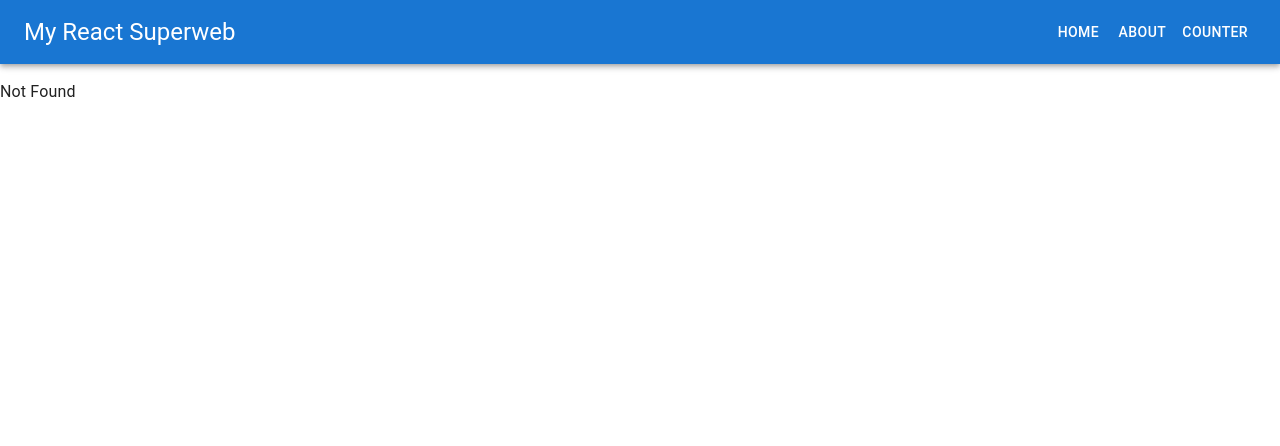
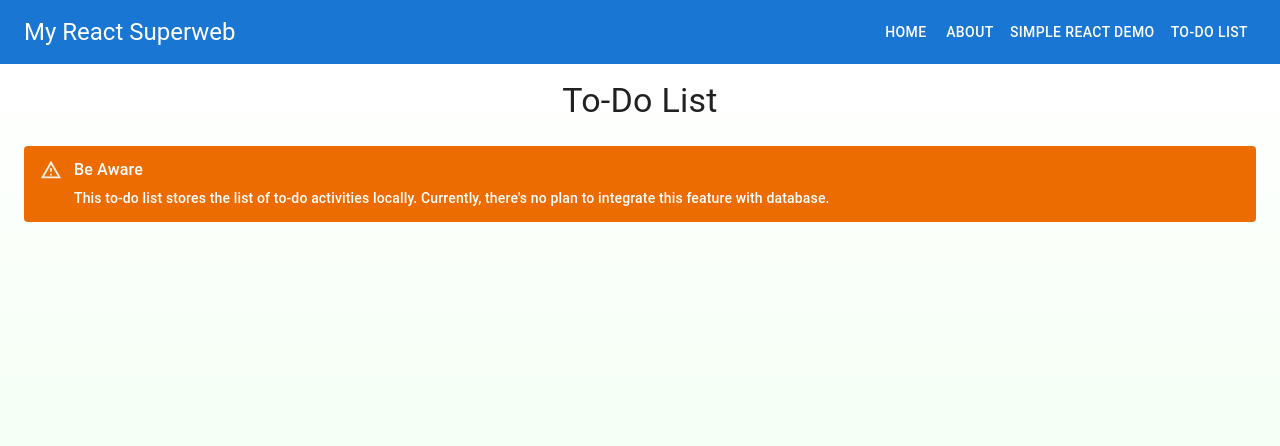
Before and after one commit to iamdejan/my-react-superweb, a React (Vite) app: page /to-do-list in a window 1280 px wide. Before the commit this address had no page. Shown: the top 446 px of the page. Built offline with nearby package versions, Linux system fonts and the light colour scheme.

Commit message:
feat: to-do list

```diff
--- /dev/null
+++ b/src/pages/ToDoList.tsx
@@ -0,0 +1,24 @@
+import { Alert, AlertTitle, Container, Typography } from "@mui/material";
+import { JSX } from "react";
+
+export default function ToDoList(): JSX.Element {
+  return (
+    <Container sx={{
+      backgroundColor: "rgb(255,255,255)",
+      background: "linear-gradient(180deg, rgba(255,255,255,1) 0%, rgba(234,255,234,1) 100%)",
+      minHeight:"100vh",
+      minWidth:"100%",
+      margin:"0",
+      padding:"0",
+    }}>
+      <Typography variant="h4" align="center" paddingBottom={3} paddingTop={2}>
+        To-Do List
+      </Typography>
+      <Alert severity="warning" variant="filled">
+        <AlertTitle>Be Aware</AlertTitle>
+        This to-do list stores the list of to-do activities locally.
+        Currently, there's no plan to integrate this feature with database.
+      </Alert>
+    </Container>
+  );
+}
--- a/src/routeTree.gen.ts
+++ b/src/routeTree.gen.ts
@@ -16,11 +16,17 @@ import { Route as rootRoute } from './routes/__root'
 
 // Create Virtual Routes
 
+const ToDoListLazyImport = createFileRoute('/to-do-list')()
 const CounterLazyImport = createFileRoute('/counter')()
 const AboutLazyImport = createFileRoute('/about')()
 const IndexLazyImport = createFileRoute('/')()
 
 // Create/Update Routes
+
+const ToDoListLazyRoute = ToDoListLazyImport.update({
+  path: '/to-do-list',
+  getParentRoute: () => rootRoute,
+} as any).lazy(() => import('./routes/to-do-list.lazy').then((d) => d.Route))
 
 const CounterLazyRoute = CounterLazyImport.update({
   path: '/counter',
@@ -62,6 +68,13 @@ declare module '@tanstack/react-router' {
       preLoaderRoute: typeof CounterLazyImport
       parentRoute: typeof rootRoute
     }
+    '/to-do-list': {
+      id: '/to-do-list'
+      path: '/to-do-list'
+      fullPath: '/to-do-list'
+      preLoaderRoute: typeof ToDoListLazyImport
+      parentRoute: typeof rootRoute
+    }
   }
 }
 
@@ -71,6 +84,7 @@ export const routeTree = rootRoute.addChildren({
   IndexLazyRoute,
   AboutLazyRoute,
   CounterLazyRoute,
+  ToDoListLazyRoute,
 })
 
 /* prettier-ignore-end */
@@ -83,7 +97,8 @@ export const routeTree = rootRoute.addChildren({
       "children": [
         "/",
         "/about",
-        "/counter"
+        "/counter",
+        "/to-do-list"
       ]
     },
     "/": {
@@ -94,6 +109,9 @@ export const routeTree = rootRoute.addChildren({
     },
     "/counter": {
       "filePath": "counter.lazy.tsx"
+    },
+    "/to-do-list": {
+      "filePath": "to-do-list.lazy.tsx"
     }
   }
 }
--- a/src/routes/__root.tsx
+++ b/src/routes/__root.tsx
@@ -19,7 +19,11 @@ const routeList: RouteLink[] = [
   },
   {
     link: "/counter",
-    title: "Counter"
+    title: "Simple React Demo"
+  },
+  {
+    link: "/to-do-list",
+    title: "To-Do List",
   }
 ];
 
--- /dev/null
+++ b/src/routes/to-do-list.lazy.tsx
@@ -0,0 +1,6 @@
+import { createLazyFileRoute } from "@tanstack/react-router";
+import ToDoList from "../pages/ToDoList";
+
+export const Route = createLazyFileRoute("/to-do-list")({
+  component: ToDoList,
+});
```
Also changed, not shown: 1 other file (tests, documents, lock files or other folders).
